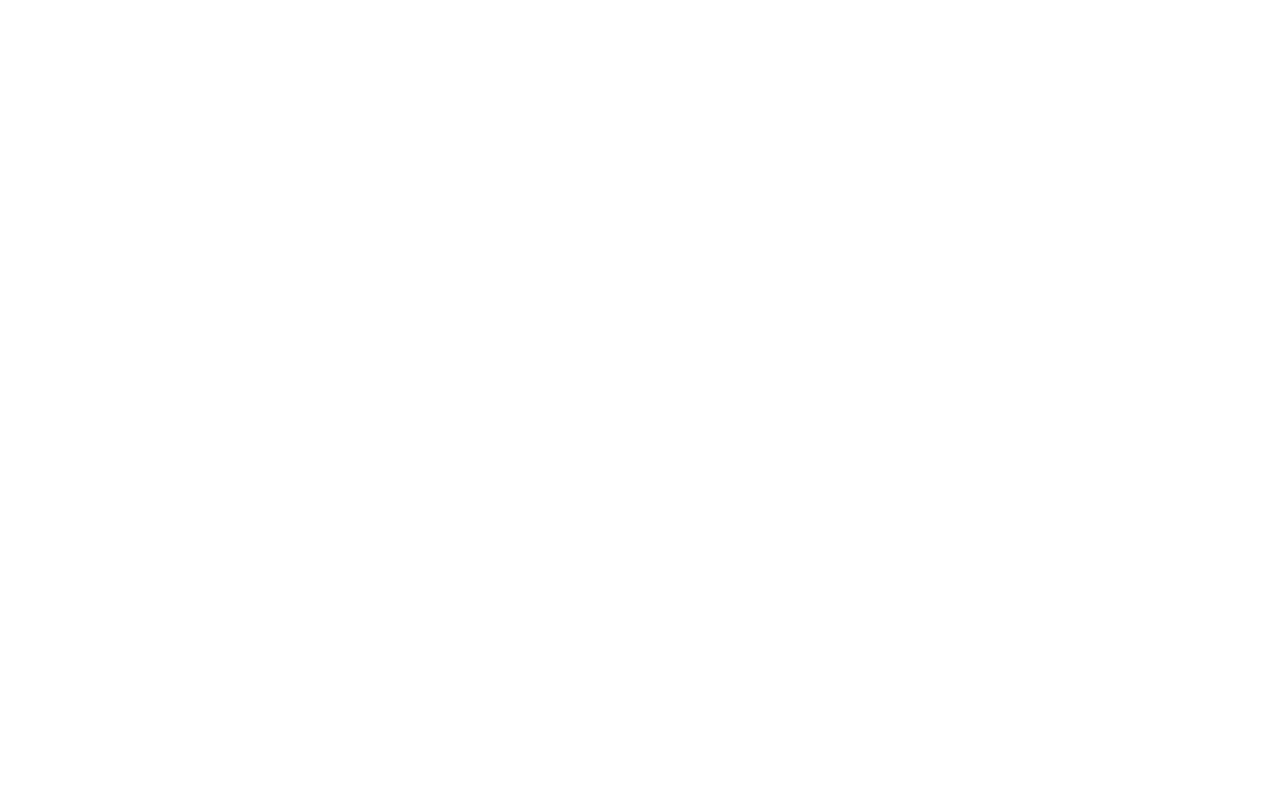
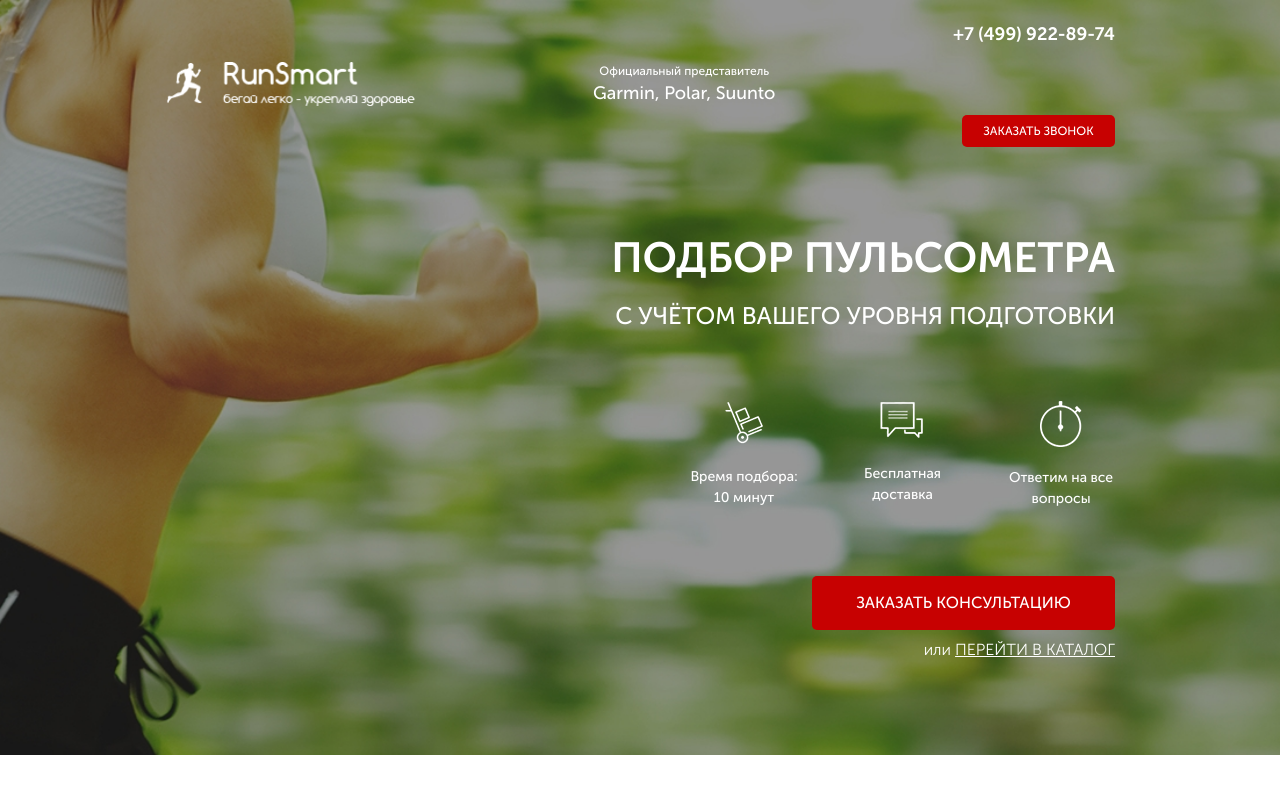
Before and after one commit to AlbinaBlazhko17/Pulse, a website: page src/index.html in a window 1280 px wide. Drawn offline with Linux system fonts and the light colour scheme.

Commit message:
add first section promo

```diff
--- /dev/null
+++ b/src/css/blocks/header.min.css
@@ -0,0 +1 @@
+.header{display:flex;justify-content:space-between;justify-content:center}
--- a/src/index.html
+++ b/src/index.html
@@ -11,7 +11,46 @@
 </head>
 <body>
     <div class="promo">
-         <div class="container"></div>
+         <div class="container">
+             <header class="header">
+                 <a href="#" class="header__logo">
+                    <img src="icons/logo.png" alt="logo">
+                 </a>
+                 <div class="header__official">
+                    Официальный представитель
+                    <span>Garmin, Polar, Suunto</span>
+                 </div>
+                 <div class="header__contacts">
+                    <a href="tell:+74999228974" class="header__phone">+7 (499) 922-89-74</a>
+                    <button class="button">заказать звонок</button>
+                 </div>
+             </header>
+             <div class="promo_wrapper">
+                <h1 class="promo__header">Подбор пульсометра</h1>
+                <h2 class="promo__subheader">с учётом Вашего уровня подготовки</h2>
+
+                <div class="promo_icons">
+                    <div class="promo__icon">
+                        <img src="icons/main_screen/hand-cart.png" alt="hand-cart">
+                        Время подбора: 10 минут
+                    </div>
+                    <div class="promo__icon">
+                        <img src="icons/main_screen/messages.png" alt="messages">
+                        Бесплатная доставка
+                    </div>
+                    <div class="promo__icon">
+                        <img src="icons/main_screen/timer.png" alt="timer">
+                        Ответим на все вопросы
+                    </div>
+                </div>
+
+                <button class="button button_main">заказать кОНСУЛЬТАЦИЮ</button>
+                <div class="promo__link">
+                    или
+                    <a href="">ПЕРЕЙТИ В КАТАЛОГ</a>
+                </div>
+            </div>
+         </div>
     </div>
 </body>
 </html>
--- /dev/null
+++ b/src/sass/blocks/_buttons.scss
@@ -0,0 +1,17 @@
+.button{
+    width: 153px;
+    height: 32px;
+    border-radius: 5px;
+    background-color: $main-color;
+    border: none;
+    font-weight: 500;
+    font-size: 12px;
+    color: #fff;
+    text-transform: uppercase;
+    &_main {
+        font-size: 16px;
+        width: 303px;
+        height: 54px;
+    }
+    margin-top: 67px;
+}
--- /dev/null
+++ b/src/sass/blocks/_header.scss
@@ -0,0 +1,36 @@
+.header{
+    display: flex;
+    justify-content: space-between;
+    align-items: center;
+    &__logo{
+        width: 250px;
+        img {
+            width: 100%;
+        }
+    }
+    &__official {
+        font-weight: 500;
+        font-size: 12px;
+        color: #fff;
+        text-align: center;
+        span{
+            display: block;
+            font-size: 18px;
+        }
+    }
+    &__phone{
+        display: block;
+        color:#fff;
+        font-weight: 700;
+        font-size: 18px;
+        &:hover{
+            color: #fff;
+            text-decoration: none;
+        }
+    }
+    &__contacts {
+        display: flex;
+        flex-direction: column;
+        align-items: flex-end;
+    }
+}
--- /dev/null
+++ b/src/sass/blocks/_promo.scss
@@ -0,0 +1,55 @@
+.promo {
+    min-height: 650px;
+    padding: 21px 0 93px 0;
+    background: url(../../img/main.jpg) center (center/cover) no-repeat;
+    &_wrapper {
+        display: flex;
+        flex-direction: column;
+        align-items: flex-end;
+        margin-top: 90px;
+    }
+    &__header {
+        font-weight: 700;
+        font-size: 42px;
+        color: #fff;
+        text-transform: uppercase;
+        line-height: 42px;
+    }
+    &__subheader {
+        font-weight: 500;
+        font-size: 24px;
+        color: #fff;
+        text-transform: uppercase;
+        line-height: 24px;
+        margin-top: 17px;
+    }
+    &_icons {
+        margin-top: 65px;
+        width: 425px;
+        display: flex;
+        justify-content: space-between;
+    }
+    &__icon {
+        width: 108px;
+        text-align: center;
+        font-weight: 500;
+        font-size: 14px;
+        color: #FFFFFF;
+        img {
+            display: block;
+            margin: 0 auto;
+            margin-bottom: 20px;
+        }
+    }
+    &__link {
+        color: #fff;
+        font-weight: 200;
+        font-size: 16px;
+        margin-top: 8px;
+        a {
+            display: inline-block;
+            color: #fff;
+            text-decoration: underline;
+        }
+    }
+}
--- a/src/sass/style.scss
+++ b/src/sass/style.scss
@@ -8,3 +8,7 @@
     max-width: 950px;
     margin: 0 auto;
 }
+
+@import 'blocks/promo';
+@import 'blocks/header.scss';
+@import 'blocks/buttons';
```
Also changed, not shown: src/css/style.min.css.
